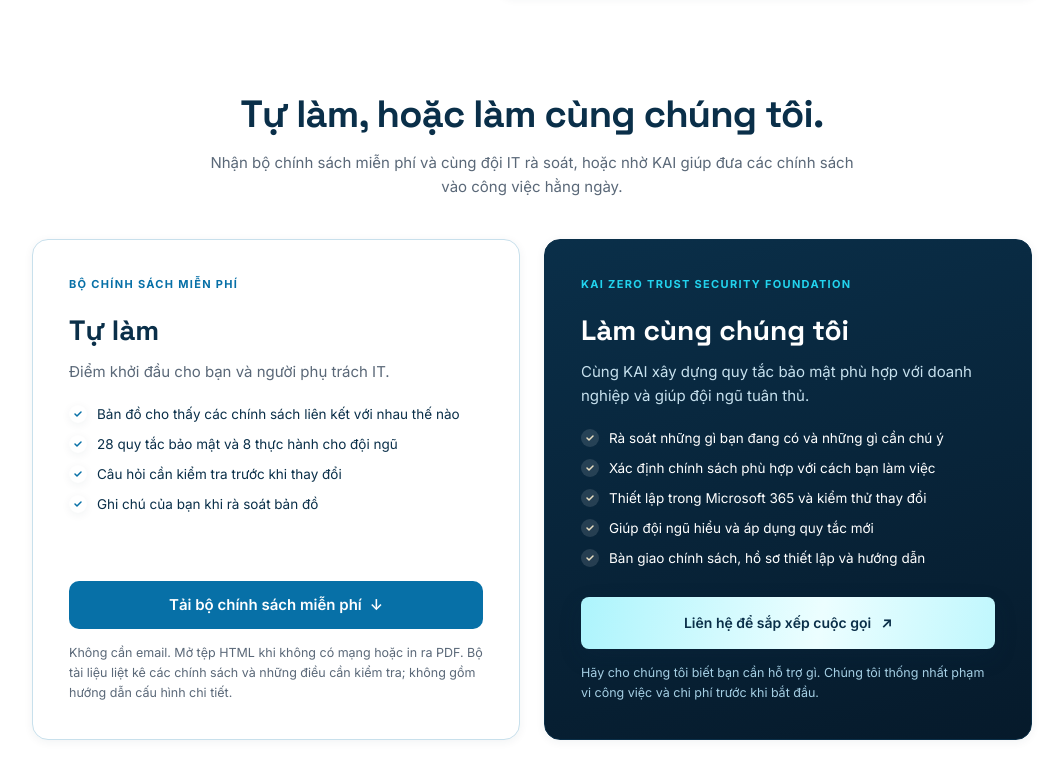
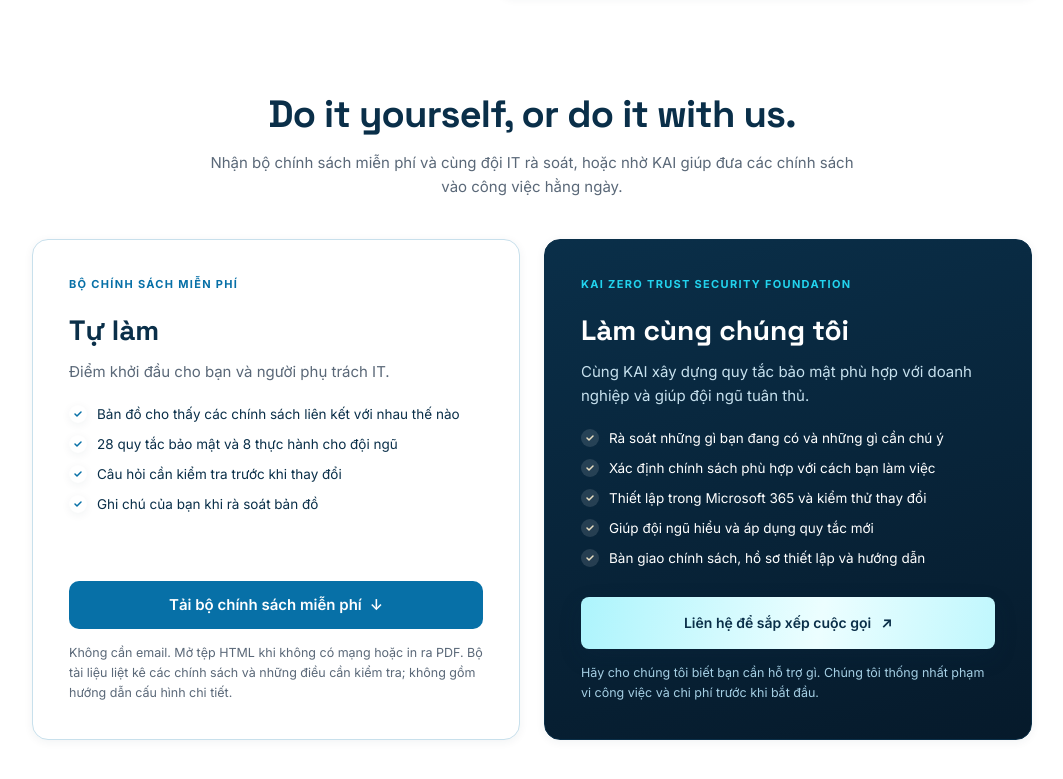
Before and after one commit to jeanie1711/kai-website, a plain HTML site: page public/vi/zero-trust-security-foundation.html in a window 1280 px wide. Shown: the part 2409-3188 px from the top of the page, without its empty margins (108-1171 px from the left). Drawn offline with Linux system fonts and the light colour scheme.

Commit message:
VI Zero Trust: keep 'Do it yourself, or do it with us.' in English
Co-Authored-By: Claude Opus 5.5 <noreply@anthropic.com>

```diff
--- a/public/vi/zero-trust-security-foundation.html
+++ b/public/vi/zero-trust-security-foundation.html
@@ -160,7 +160,7 @@
   <div class="wrap">
     <div class="center" style="margin-bottom:40px">
       <span class="eyebrow">Bước tiếp theo của bạn</span>
-      <h2>Tự làm, hoặc làm cùng chúng tôi.</h2>
+      <h2 lang="en">Do it yourself, or do it with us.</h2>
       <p class="intro">Nhận bộ chính sách miễn phí và cùng đội IT rà soát, hoặc nhờ KAI giúp đưa các chính sách vào công việc hằng ngày.</p>
     </div>
     <div class="zt-choices">
```
Also changed, not shown: src/pages/vi/zero-trust-security-foundation.html (+1 -1 lines).
